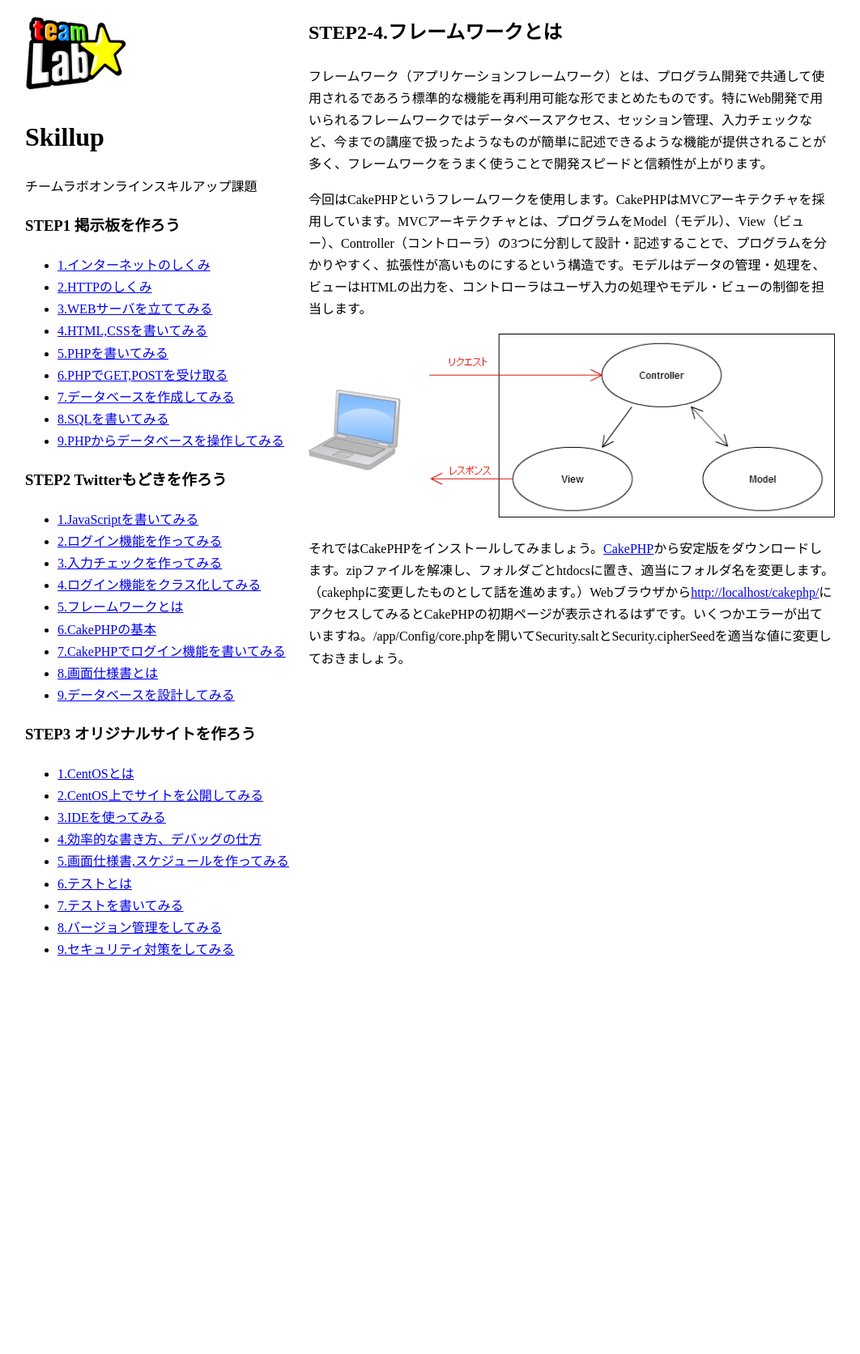
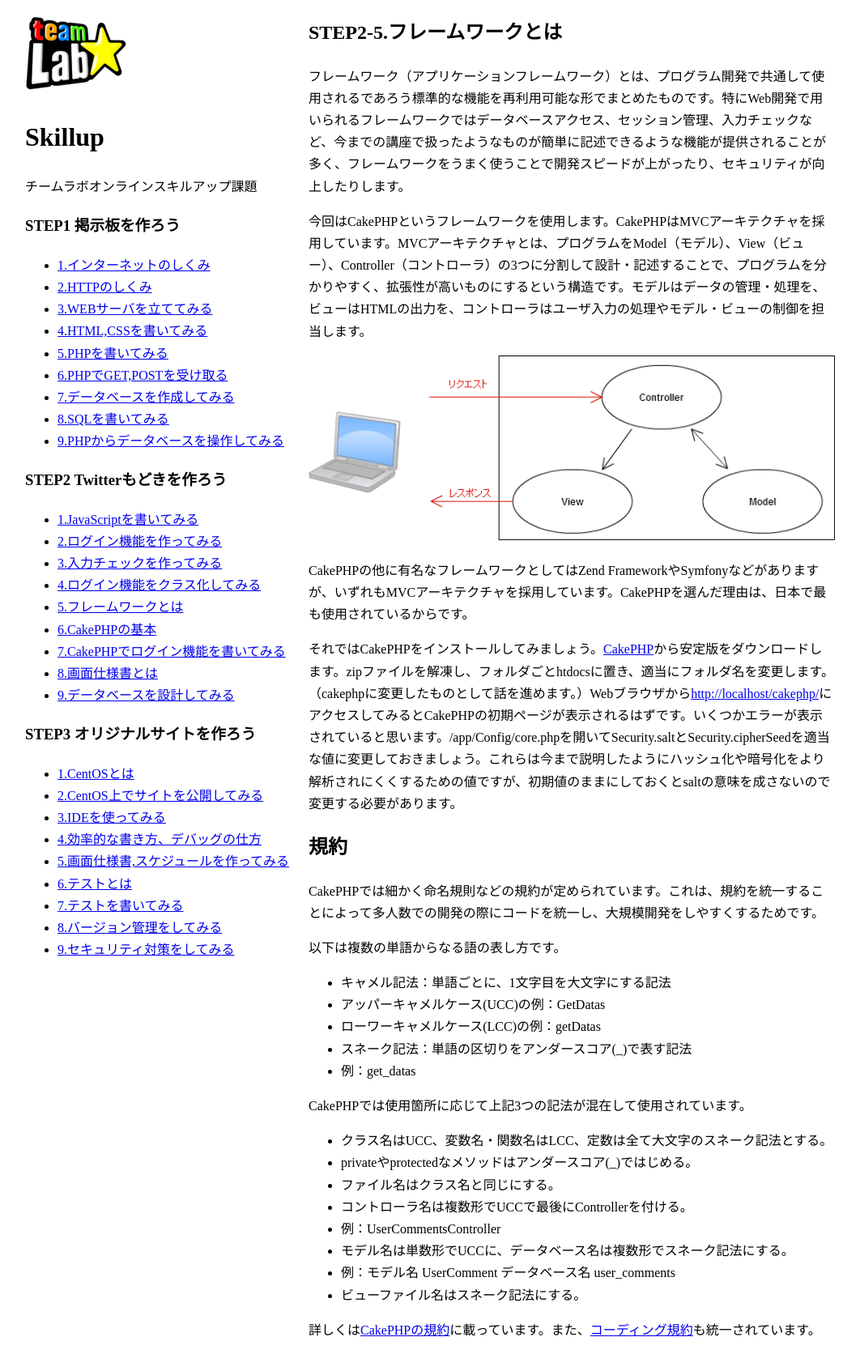
Before and after one commit to kojii/skillup, a Jekyll site: the page built from 2/5.md, in a window 1280 px wide. Shown: the whole page at 81% size, without its empty margins (109-1171 px from the left). Built offline with Jekyll 4.4.1, drawn with Linux system fonts in a browser that asks for light colours; Markdown is read by kramdown in place of the engine named in the settings; before the commit the page ends 1202 px from its top, so only the background shows below that.

Commit message:
信頼性とは、フレームワークの種類、saltの話、規約

```diff
--- a/2/5.md
+++ b/2/5.md
@@ -1,12 +1,38 @@
 ---
 layout: default
 ---
-# STEP2-4.フレームワークとは
+# STEP2-5.フレームワークとは
 
-フレームワーク（アプリケーションフレームワーク）とは、プログラム開発で共通して使用されるであろう標準的な機能を再利用可能な形でまとめたものです。特にWeb開発で用いられるフレームワークではデータベースアクセス、セッション管理、入力チェックなど、今までの講座で扱ったようなものが簡単に記述できるような機能が提供されることが多く、フレームワークをうまく使うことで開発スピードと信頼性が上がります。
+フレームワーク（アプリケーションフレームワーク）とは、プログラム開発で共通して使用されるであろう標準的な機能を再利用可能な形でまとめたものです。特にWeb開発で用いられるフレームワークではデータベースアクセス、セッション管理、入力チェックなど、今までの講座で扱ったようなものが簡単に記述できるような機能が提供されることが多く、フレームワークをうまく使うことで開発スピードが上がったり、セキュリティが向上したりします。
 
 今回はCakePHPというフレームワークを使用します。CakePHPはMVCアーキテクチャを採用しています。MVCアーキテクチャとは、プログラムをModel（モデル）、View（ビュー）、Controller（コントローラ）の3つに分割して設計・記述することで、プログラムを分かりやすく、拡張性が高いものにするという構造です。モデルはデータの管理・処理を、ビューはHTMLの出力を、コントローラはユーザ入力の処理やモデル・ビューの制御を担当します。
 
 ![](../images/2_4_1.png)
 
-それではCakePHPをインストールしてみましょう。[CakePHP](http://cakephp.jp/)から安定版をダウンロードします。zipファイルを解凍し、フォルダごとhtdocsに置き、適当にフォルダ名を変更します。（cakephpに変更したものとして話を進めます。）Webブラウザから[http://localhost/cakephp/](http://localhost/cakephp/)にアクセスしてみるとCakePHPの初期ページが表示されるはずです。いくつかエラーが出ていますね。/app/Config/core.phpを開いてSecurity.saltとSecurity.cipherSeedを適当な値に変更しておきましょう。
+CakePHPの他に有名なフレームワークとしてはZend FrameworkやSymfonyなどがありますが、いずれもMVCアーキテクチャを採用しています。CakePHPを選んだ理由は、日本で最も使用されているからです。
+
+それではCakePHPをインストールしてみましょう。[CakePHP](http://cakephp.jp/)から安定版をダウンロードします。zipファイルを解凍し、フォルダごとhtdocsに置き、適当にフォルダ名を変更します。（cakephpに変更したものとして話を進めます。）Webブラウザから[http://localhost/cakephp/](http://localhost/cakephp/)にアクセスしてみるとCakePHPの初期ページが表示されるはずです。いくつかエラーが表示されていると思います。/app/Config/core.phpを開いてSecurity.saltとSecurity.cipherSeedを適当な値に変更しておきましょう。これらは今まで説明したようにハッシュ化や暗号化をより解析されにくくするための値ですが、初期値のままにしておくとsaltの意味を成さないので変更する必要があります。
+
+# 規約
+CakePHPでは細かく命名規則などの規約が定められています。これは、規約を統一することによって多人数での開発の際にコードを統一し、大規模開発をしやすくするためです。
+
+以下は複数の単語からなる語の表し方です。
+
+* キャメル記法：単語ごとに、1文字目を大文字にする記法
+ * アッパーキャメルケース(UCC)の例：GetDatas
+ * ローワーキャメルケース(LCC)の例：getDatas
+* スネーク記法：単語の区切りをアンダースコア(_)で表す記法
+ * 例：get_datas
+
+CakePHPでは使用箇所に応じて上記3つの記法が混在して使用されています。
+
+* クラス名はUCC、変数名・関数名はLCC、定数は全て大文字のスネーク記法とする。
+* privateやprotectedなメソッドはアンダースコア(_)ではじめる。
+* ファイル名はクラス名と同じにする。
+* コントローラ名は複数形でUCCで最後にControllerを付ける。
+ * 例：UserCommentsController
+* モデル名は単数形でUCCに、データベース名は複数形でスネーク記法にする。
+ * 例：モデル名 UserComment データベース名 user_comments
+* ビューファイル名はスネーク記法にする。
+
+詳しくは[CakePHPの規約](http://book.cakephp.org/2.0/ja/getting-started/cakephp-conventions.html)に載っています。また、[コーディング規約](http://book.cakephp.org/2.0/ja/contributing/cakephp-coding-conventions.html)も統一されています。
```
